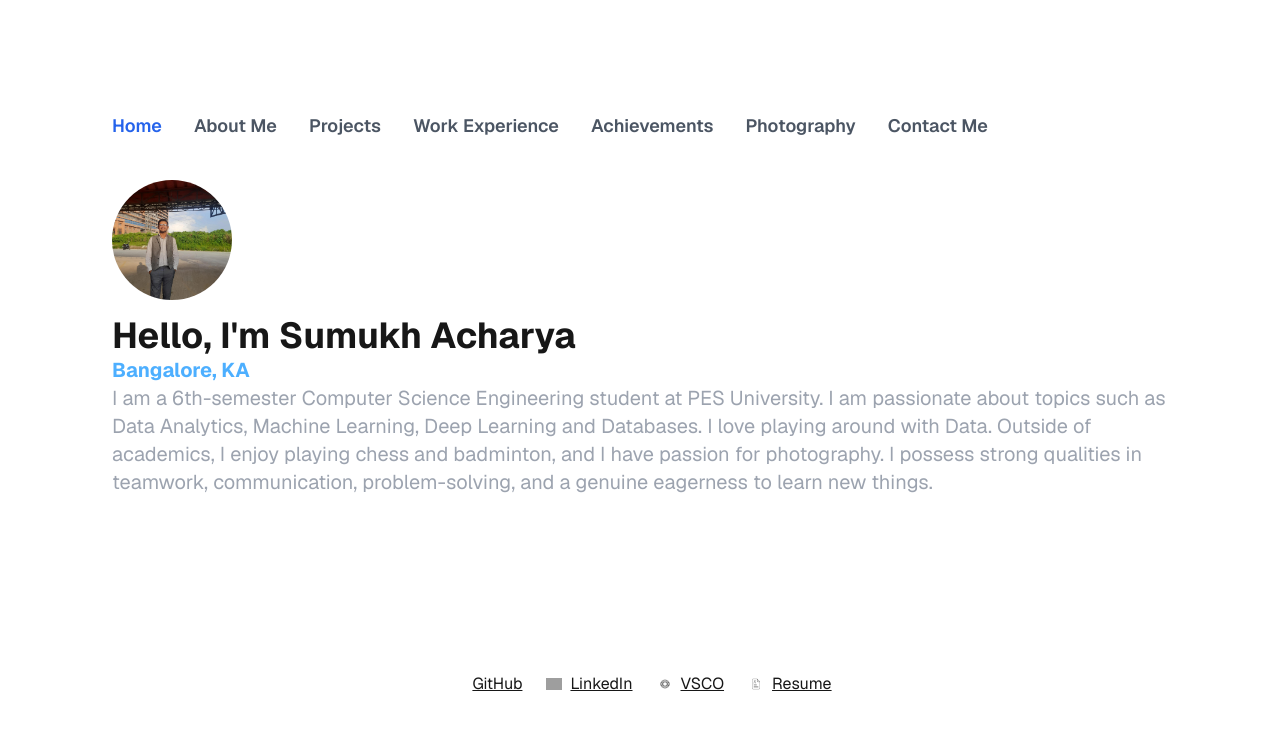
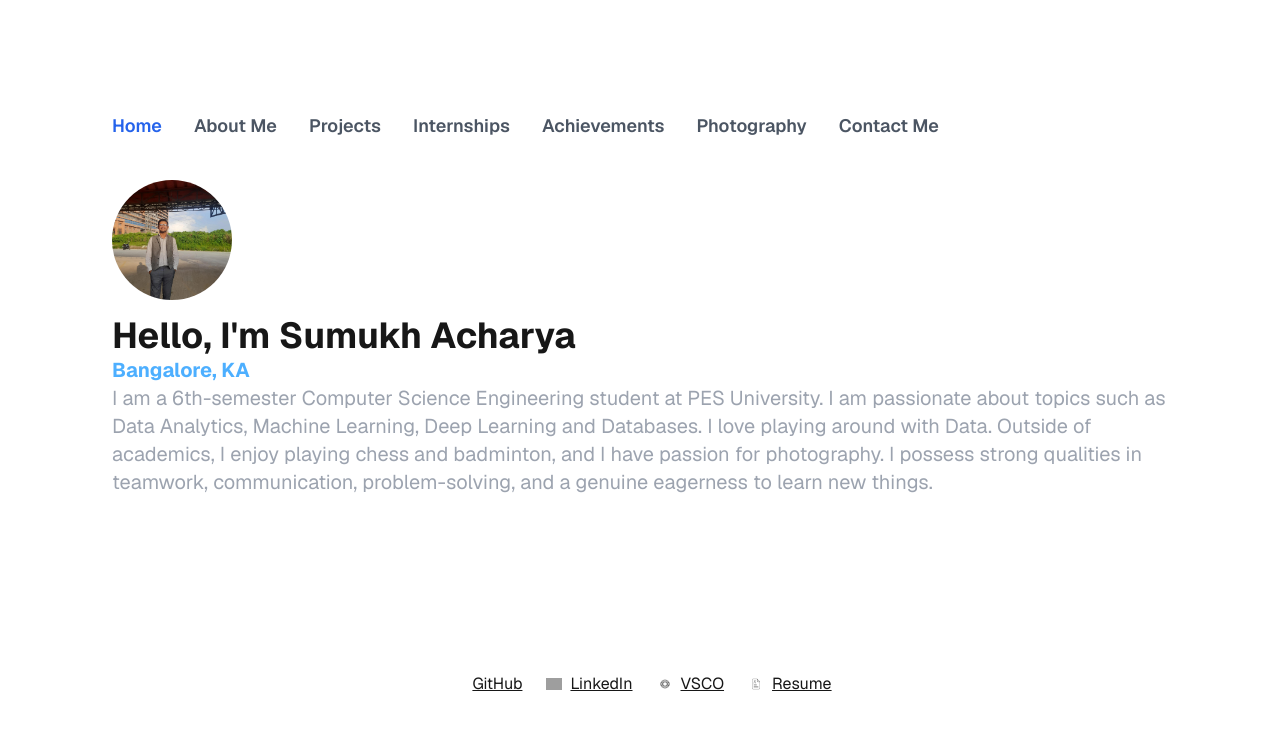
Before and after one commit to sumukhacharya03/personal-portfolio, a Next.js app: page / in a window 1280 px wide. Shown: the top 730 px of the page. Built offline with nearby package versions, Linux system fonts and the light colour scheme; grey boxes are pictures that could not be loaded.

Commit message:
Personal Portfolio

```diff
--- a/app/page.tsx
+++ b/app/page.tsx
@@ -36,12 +36,12 @@ export default function Home() {
             Projects
           </button>
           <button
-            onClick={() => setSection("work-experience")}
+            onClick={() => setSection("internships")}
             className={`text-lg font-semibold ${
-              section === "work-experience" ? "text-blue-600" : "text-gray-600"
+              section === "internships" ? "text-blue-600" : "text-gray-600"
             }`}
           >
-            Work Experience
+            Internships
           </button>
           <button
             onClick={() => setSection("achievements")}
@@ -448,8 +448,8 @@ export default function Home() {
           </section>
         )}
 
-        {/* Work Experience Section */}
-        {section === "work-experience" && (
+        {/* Internships Section */}
+        {section === "internships" && (
           <section className="w-full">
             <h2 className="text-lg sm:text-xl md:text-2xl font-semibold mb-2 sm:mb-4">
               My Internships
@@ -639,18 +639,6 @@ export default function Home() {
             <p className="text-lg sm:text-xl text-gray-600">
               Feel free to reach out to me for collaborations or any queries !!
             </p>
-            <div className="mt-4">
-              <p className="text-gray-600 transition-colors duration-300 hover:text-blue-600">Phone: +91 99724 54072</p>
-              <p className="text-gray-600">
-                Email:{" "}
-                <a
-                  href="mailto:sumukh.acharya@gmail.com"
-                  className="text-blue-600"
-                >
-                  <u>sumukh.acharya@gmail.com</u>
-                </a>
-              </p>
-            </div>
             <a
               href="mailto:sumukh.acharya@gmail.com"
               className="mt-4 inline-block bg-blue-600 text-white px-6 py-2 rounded-lg transition-all duration-300 hover:bg-blue-700 hover:shadow-lg hover:-translate-y-1"
```
Also changed, not shown: 1 other file (tests, documents, lock files or other folders).
